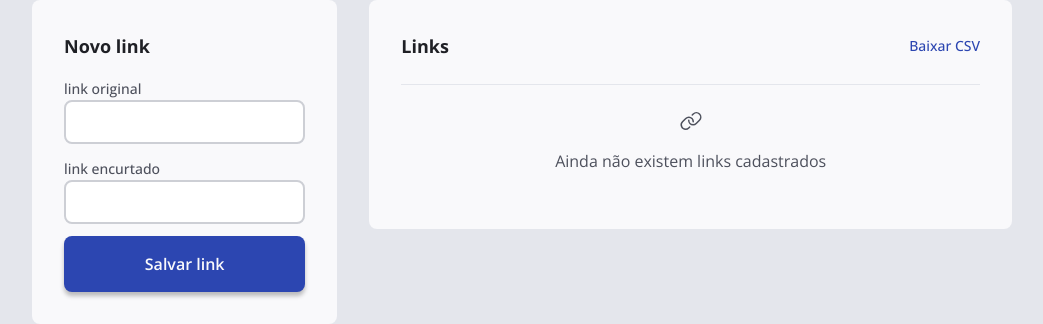
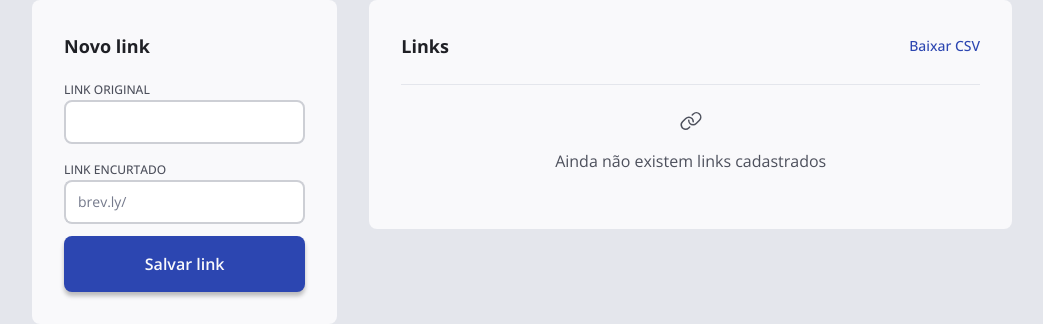
Before and after one commit to DanielLevi22/Brev.ly, a React (Vite) app in the folder web/: page / in a window 1280 px wide. Shown: the part 146-470 px from the top of the page, without its empty margins (118-1161 px from the left). Built offline with nearby package versions, Linux system fonts and the light colour scheme.

Commit message:
refectory: add prefix in input component

```diff
--- a/web/src/components/input.tsx
+++ b/web/src/components/input.tsx
@@ -1,34 +1,53 @@
-import { ComponentProps } from 'react'
-import { Warning } from "@phosphor-icons/react"
+import { ComponentProps } from 'react';
+import { Warning } from "@phosphor-icons/react";
 
 interface InputProps extends Omit<ComponentProps<'input'>, 'className'> {
-  label: string
-  error?: string
-  className?: string
+  label: string;
+  error?: string;
+  className?: string;
+  prefix?: string;
 }
 
-export function Input({ label, error, className, ...props }: InputProps) {
-  const baseClasses = 'w-full px-3 py-2 border-[2px] rounded-lg outline-none transition-colors text-grayscale-600'
+export function Input({ label, error, className, prefix, ...props }: InputProps) {
+  const baseClasses = 'w-full px-3 py-2 border-[2px] outline-none transition-colors text-grayscale-600';
 
   const stateClasses = error
-    ? 'border-danger text-danger bg-red-50'
-    : 'border-grayscale-300 bg-white focus:border-blue-base peer-[&:not(:placeholder-shown)]:focus:border-grayscale-300'
+    ? 'border-danger bg-red-50'
+    : 'border-grayscale-300 bg-white focus:border-blue-base focus:bg-white focus:outline-none peer-[&:not(:placeholder-shown)]:focus:border-grayscale-300';
+
+  const prefixStateClasses = error
+    ? 'border-danger bg-red-50'
+    : 'border-grayscale-300 bg-white group-focus-within:border-blue-base group-focus-within:bg-white peer-[&:not(:placeholder-shown)]:border-grayscale-300';
 
   const labelClasses = error
     ? 'text-danger'
-    : 'text-grayscale-500 group-focus-within:text-blue-base peer-[&:not(:placeholder-shown)]:text-grayscale-500'
+    : 'text-grayscale-500 group-focus-within:text-blue-base peer-[&:not(:placeholder-shown)]:text-grayscale-500';
 
   return (
     <div className={`space-y-2 group ${className || ''}`}>
-      <label className={`text-sm font-medium transition-colors ${labelClasses}`}>
+      <label className={`uppercase text-xs font-medium transition-colors ${labelClasses}`}>
         {label}
       </label>
-
-      <input
-        className={`${baseClasses} ${stateClasses} peer`}
-        placeholder=" "
-        {...props}
-      />
+      <div className="flex items-stretch">
+        {prefix && (
+          <span className={`pl-3 py-2 border-[2px] border-r-0 rounded-l-lg text-grayscale-400 text-sm select-none ${prefixStateClasses} flex items-center`}>
+            {prefix}
+          </span>
+        )}
+        <input
+          className={
+            baseClasses +
+            ' ' +
+            stateClasses +
+            ' peer ' +
+            (prefix
+              ? 'rounded-l-none rounded-r-lg border-l-0 pl-2'
+              : 'rounded-lg')
+          }
+          placeholder=" "
+          {...props}
+        />
+      </div>
 
       {error && (
         <div className="flex items-center gap-1 text-sm text-grayscale-500">
@@ -37,5 +56,5 @@ export function Input({ label, error, className, ...props }: InputProps) {
         </div>
       )}
     </div>
-  )
+  );
 }
--- a/web/src/components/list-links.tsx
+++ b/web/src/components/list-links.tsx
@@ -1,6 +1,6 @@
 import { Link } from "@phosphor-icons/react";
 
-export function ListLinks(){
+export function MyLinks(){
   return(
     <section
       aria-labelledby="lista-links-heading"
--- a/web/src/components/new-link.tsx
+++ b/web/src/components/new-link.tsx
@@ -1,7 +1,10 @@
 import { Button } from "./button";
 import { Input } from "./input";
+import { useState } from "react";
 
 export function CreateNewLink() {
+  const [shortLink, setShortLink] = useState("");
+
   return (
     <section
       aria-labelledby="novo-link-heading"
@@ -16,7 +19,11 @@ export function CreateNewLink() {
 
       <form className="space-y-3">
         <Input label="link original" />
-        <Input label="link encurtado" />
+        <Input
+          label="link encurtado"
+          prefix="brev.ly/"
+
+        />
         <Button type="submit" variant="primary" className="w-full">
           Salvar link
         </Button>
--- a/web/src/pages/home.tsx
+++ b/web/src/pages/home.tsx
@@ -1,7 +1,8 @@
 import { Header } from "@/components/header";
-import { ListLinks } from "@/components/list-links";
+import { MyLinks } from "@/components/list-links";
 import { MaxWidthWrapper } from "@/components/max-width-wrapper";
 import { CreateNewLink } from "@/components/new-link";
+import { Input } from "@/components/input";
 
 export function Home() {
   return (
@@ -10,7 +11,7 @@ export function Home() {
         <Header />
         <main className="grid grid-cols-1 gap-5 p-3 md:p-0 md:grid-cols-12 lg:gap-8 items-start">
           <CreateNewLink />
-          <ListLinks />
+          <MyLinks />
         </main>
       </MaxWidthWrapper>
     </div>
```
